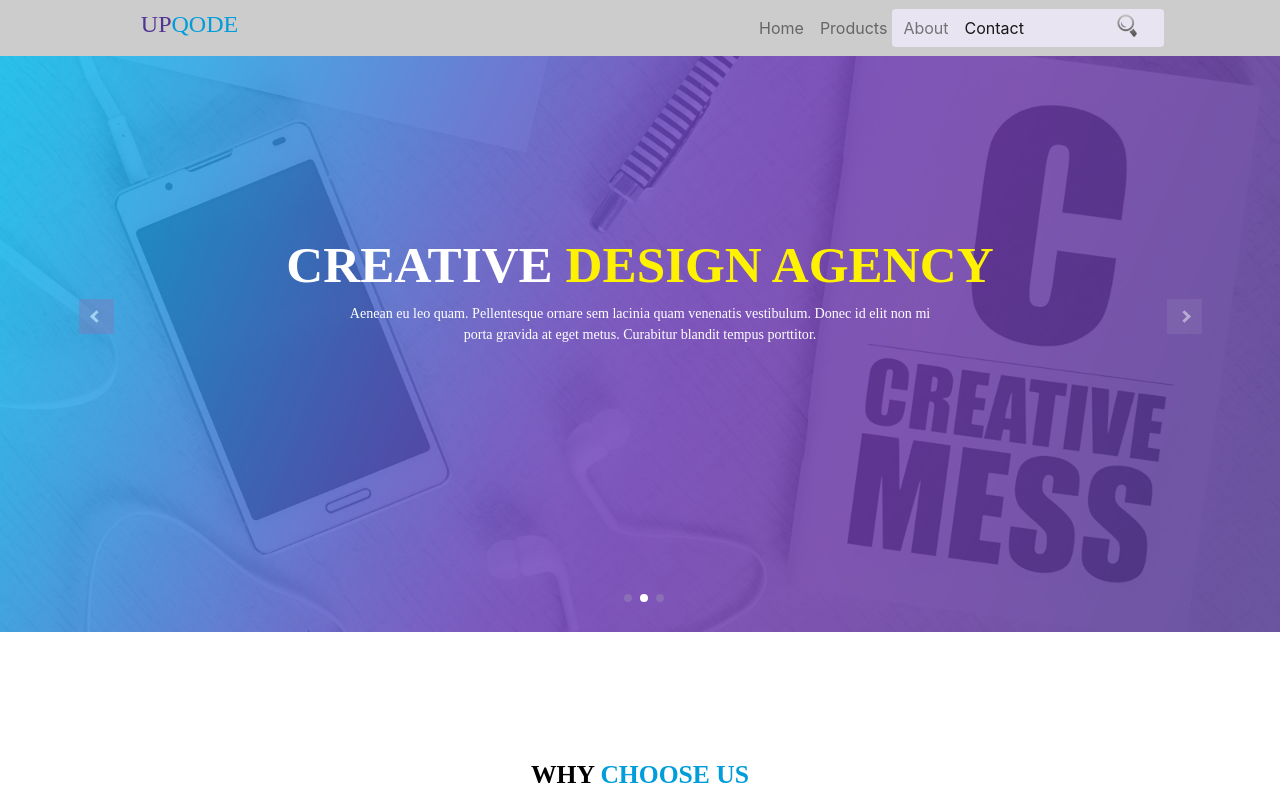
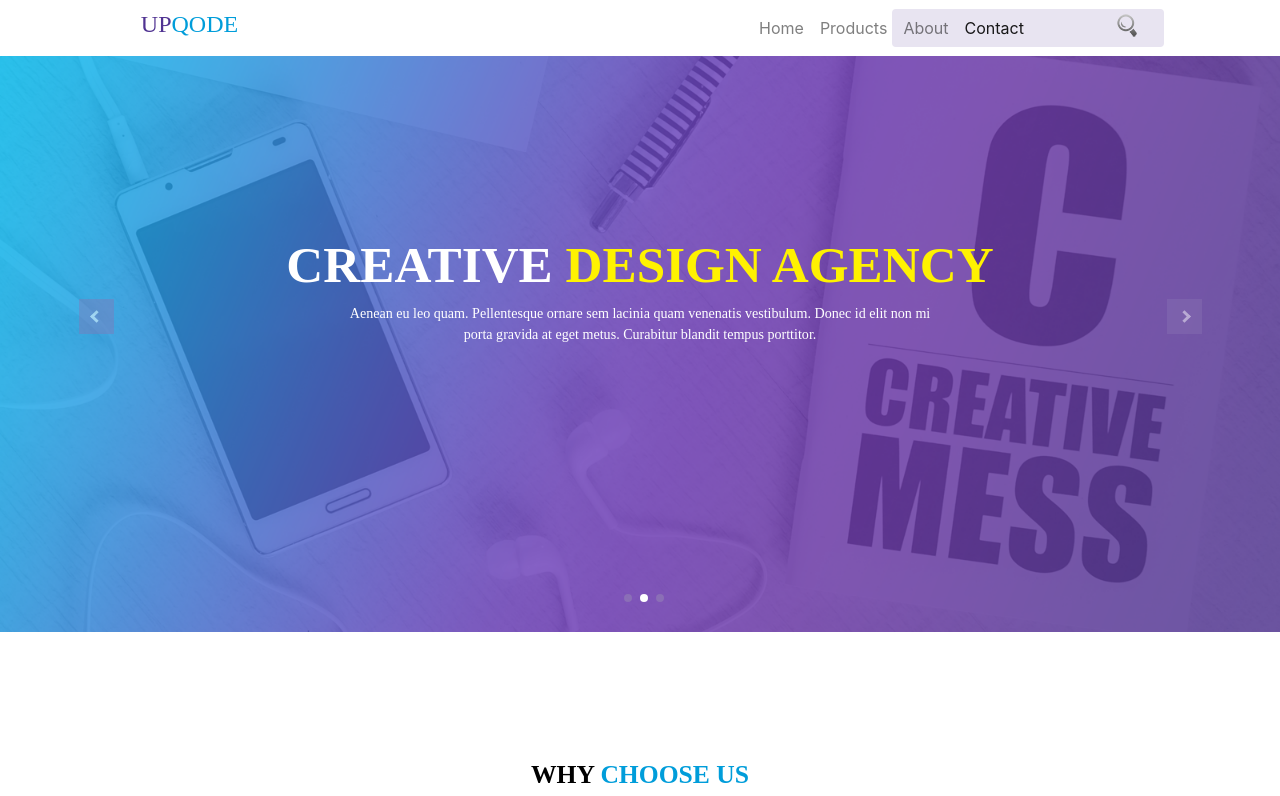
Before and after one commit to hrufon/UPQODE, a plain HTML site: page index.html in a window 1280 px wide. Shown: the top 796 px of the page. Drawn offline with nearby package versions, Linux system fonts and the light colour scheme.

Commit message:
Update style.css

```diff
--- a/css/style.css
+++ b/css/style.css
@@ -10,7 +10,7 @@ background-color:#ffffff;
 }
 
 .navbar{
-background-color:#cccccc;
+background-color:#ffffff;
 }
 
 .navbar-nav{
```
